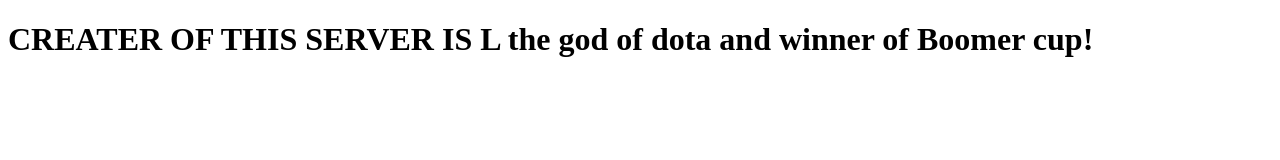
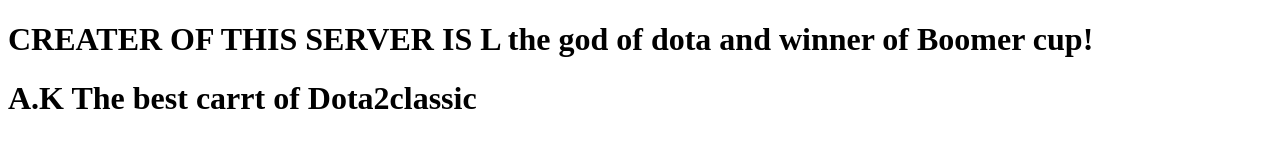
Before and after one commit to TakerulHayashi/useless_project, a plain HTML site: page index.html in a window 1280 px wide. Drawn offline with Linux system fonts and the light colour scheme.

Commit message:
commitforpractice

```diff
--- a/index.html
+++ b/index.html
@@ -10,6 +10,7 @@
     <header>
         <div class="main_bg">
             <h1>CREATER OF THIS SERVER IS L the god of dota and winner of Boomer cup!</h1>
+            <h1>A.K The best carrt of Dota2classic</h1>
         </div>
 
     </header>
```
